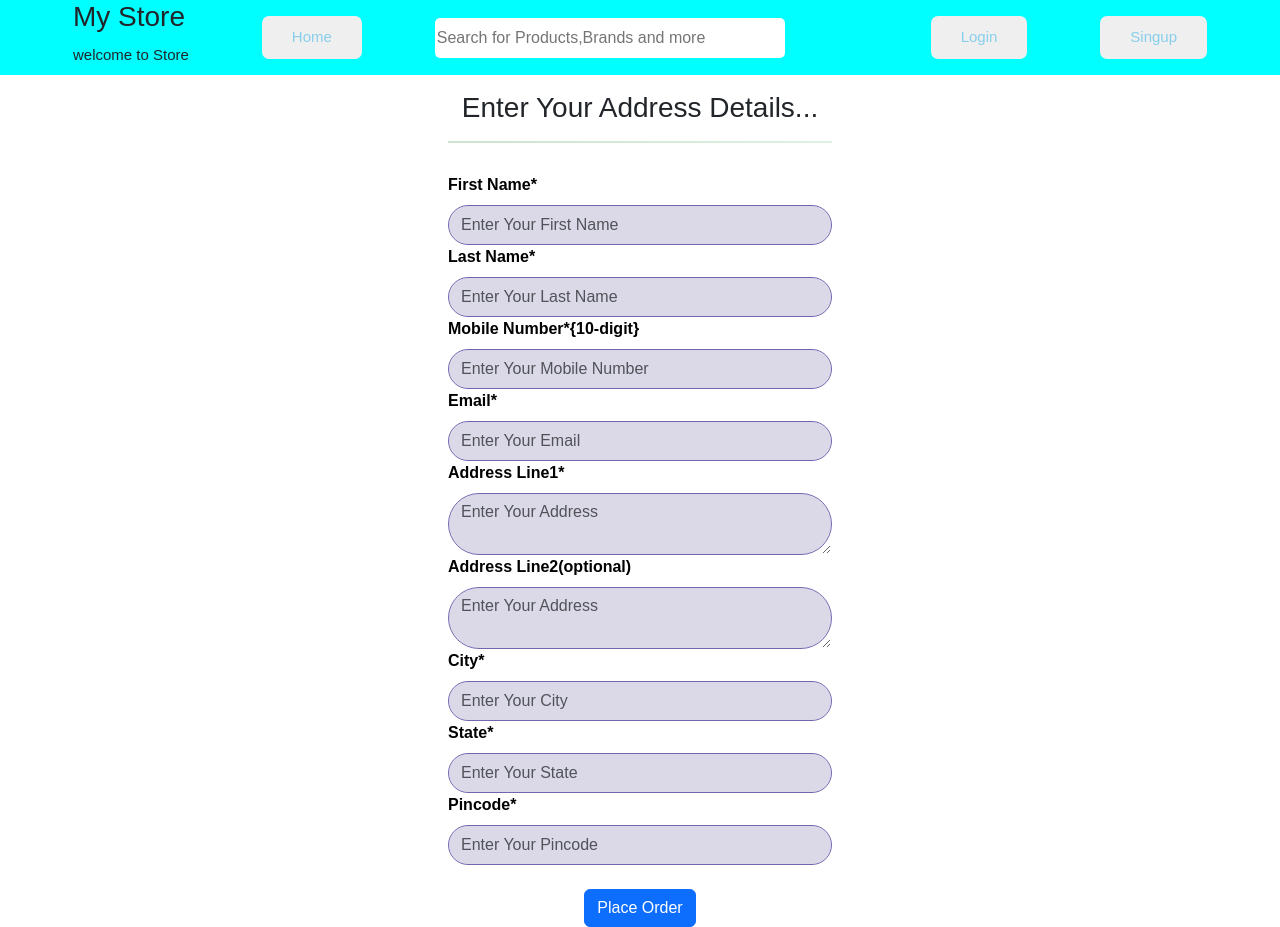
After one commit to BCharanKumar/E-commerce-Website, a Django app: page /order_address/ in a window 1280 px wide. The commit adds this page. Run offline with Django 5.2, Linux system fonts and the light colour scheme; parts of the project's set-up code (start-up, migrations or seed data) failed here and were passed over.

Commit message:
first commit

```diff
--- a/MyStore/urls.py
+++ b/MyStore/urls.py
@@ -40,6 +40,10 @@ urlpatterns = [
     path('cart/',view_cart, name='view_cart'),
     path('buy-now/<int:product_id>/',buy_now, name='buy_now'),
     path('search/',search_products, name='search_products'),
+    path('checkout/',checkout, name='checkout'),
+    path('order_address/',order_address, name='order_address'),
+
+    path('thank_you/',thank_you, name='thank_you'),
 
 
 
--- a/app/views.py
+++ b/app/views.py
@@ -121,8 +121,15 @@ def login_user(request):
 
         #Here Checking  of the email is found or not
         #User=Customer.getemail(email)
-        User=Customer.objects.get(email=email)
-        #print(email)
+
+        try:
+            User = Customer.objects.get(email=email)
+        except Customer.DoesNotExist:
+            error_msg = 'Invalid Email'
+            d = {'error': error_msg}
+            return render(request, 'login.html',d)
+
+        print(email)
         #print(Users.email)
         error_msg=None
         if User:
@@ -140,7 +147,7 @@ def login_user(request):
                           [email],
                           fail_silently=False)
 
-                #return redirect('verify_otp')
+                return redirect('verify_otp')
                 return redirect('home')
             else:
                 error_msg='Invalid Password'
@@ -198,35 +205,39 @@ def increase_cart_quantity(request):
         item.save()
         return redirect('view_cart')
     else:
+
         return redirect('view_cart')
 
 def decrease_cart_quantity(request):
     if request.method == 'POST':
         item_id = request.POST.get('item_id')
         item = Cart.objects.get(id=item_id)
-        if item.quantity > 1:
+        if item.quantity > 0:
             item.quantity -= 1
             item.save()
+        else:
+            if  item.quantity==0:
+                item.delete()
         return redirect('view_cart')
     else:
         return redirect('view_cart')
 
 
 
-'''
-def view_cart(request):
-    if 'email' in request.session:
-        email = request.session['email']
-        customer = Customer.getemail(email)
-        items = Cart.objects.filter(customer=customer)
-        total_price = 0
-        for item in items:
-            total_price += item.product.price * item.quantity
-        return render(request, 'cart.html', {'items': items, 'total_price': total_price})
-    else:
-        return redirect('login_user')
-'''
 
+# def view_cart(request):
+#     if 'email' in request.session:
+#         email = request.session['email']
+#         customer = Customer.getemail(email)
+#         items = Cart.objects.filter(customer=customer)
+#         total_price = 0
+#         for item in items:
+#             total_price += item.product.price * item.quantity
+#         return render(request, 'cart.html', {'items': items, 'total_price': total_price})
+#     else:
+#         return redirect('login_user')
+
+# '''
 def view_cart(request):
     if 'email' in request.session:
         email = request.session['email']
@@ -250,6 +261,25 @@ def view_cart(request):
     else:
         return redirect('login_user')
 
+# def view_cart(request):
+#     if request.user.is_authenticated:
+#         customer = request.user.customer
+#     else:
+#         customer_id = request.session['customer_id']
+#         customer = Customer.objects.get(id=customer_id)
+
+#     items = Cart.objects.filter(customer=customer)
+#     total_price = 0
+
+#     if request.method == 'POST':
+#         selected_items = request.POST.getlist('selected_items')
+#         for item_id in selected_items:
+#             item = Cart.objects.get(id=item_id)
+#             total_price += item.product.price * item.quantity
+
+#     return render(request, 'cart.html', {'items': items, 'total_price': total_price})
+
+
 
 
 def buy_now(request, product_id):
@@ -262,7 +292,7 @@ def buy_now(request, product_id):
             order_item, created = OrderItem.objects.get_or_create(order=order, product=product)
             order_item.quantity += 1
             order_item.save()
-            return redirect('payment_gateway')
+            return redirect('order_address')
         else:
             return redirect('login_user')
     else:
@@ -284,11 +314,109 @@ from .models import Cart
 
 
 
-def cart_count(request):
+# def cart_count(request):
 
-    if request.user.is_authenticated:
-        customer = request.user.customer
-        cart_count = Cart.objects.filter(customer=customer).count()
-        return {'cart_count': cart_count}
+#     if request.user.is_authenticated:
+#         customer = request.user.customer
+#         cart_count = Cart.objects.filter(customer=customer).count()
+#         return {'cart_count': cart_count}
+#     else:
+#         return {'cart_count': 0}
+def checkout(request):
+    if request.method == 'POST':
+        selected_items = request.POST.getlist('selected_items')
+        total_price = 0
+        for item_id in selected_items:
+            item = Cart.objects.get(id=item_id)
+            total_price += item.product.price * item.quantity
+
+        if request.user.is_authenticated:
+            customer = request.user.customer
+        else:
+            customer_id = request.session['customer_id']
+            customer = Customer.objects.get(id=customer_id)
+
+        order = Order(customer=customer)
+        order.save()
+        for item_id in selected_items:
+            item = Cart.objects.get(id=item_id)
+            OrderItem.objects.create(
+                order=order,
+                product=item.product,
+                quantity=item.quantity
+            )
+            item.delete()
+        return redirect('thank_you')
     else:
-        return {'cart_count': 0}
+        return redirect('view_cart')
+
+
+
+
+
+
+# def create_order(request):
+
+#     if request.method == 'POST':
+#         form = OrderForm(request.POST)
+#         if form.is_valid():
+#             form.save()
+#             return redirect('thank_you')
+#     else:
+#         form = OrderForm()
+#     return render(request, 'create_order.html', {'form': form})
+
+def order_address(request):
+    if request.method == 'POST':
+        first_name = request.POST['first_name']
+        last_name = request.POST['last_name']
+        mobile = request.POST['mobile']
+        address_line_1 = request.POST['address_line_1']
+        address_line_2 = request.POST['address_line_2']
+        city = request.POST['city']
+        state = request.POST['state']
+        pincode = request.POST['pincode']
+
+        # Save the data to database
+        OrderAddress.objects.create(
+            first_name=first_name,
+            last_name=last_name,
+            mobile=mobile,
+            address_line_1=address_line_1,
+            address_line_2=address_line_2,
+            city=city,
+            state=state,
+            pincode=pincode
+        )
+
+         # Send email to customer
+        subject = 'Order Successful'
+        message = f'Dear {first_name} {last_name},\n\nYour order has been successfully placed. We will deliver your order to the following address:\n\n{address_line_1}, {address_line_2}\n{city}, {state} - {pincode}\n\nThank you for shopping with us!'
+        from_email = settings.EMAIL_HOST_USER
+        to_email = [request.POST['email']]  # Assuming email is also a field in the form
+        send_mail(subject, message, from_email, to_email, fail_silently=False)
+
+        userValues={
+            'first_name':first_name,
+            'last_name':last_name,
+            'mobile':mobile,
+            'address_line_1':address_line_1,
+            'address_line_2':address_line_2,
+            'city':city,
+            'state':state,
+            'pincode':pincode
+        }
+
+        error_msg=None
+        if  (not first_name) or (not last_name) or (not mobile) or (not address_line_1) or (not city ) or (not state) or (not pincode ):
+            error_msg='* Should Not Be Empty '
+            return render(request,'order_address.html',{'error_msg':error_msg,'value':userValues})
+
+
+        return redirect('thank_you')  # Redirect to a success page
+    else:
+        return render(request, 'order_address.html')
+
+
+def thank_you(request):
+    return render(request, 'thank_you.html')
--- a/templates/Theme.html
+++ b/templates/Theme.html
@@ -120,7 +120,6 @@
   </head>
 <body >
   <!--menu starts here-->
- <img src="{% static 'images/bg.jpg' %}" alt="">
 
   <nav class="nav">
     <h3>My Store
--- a/templates/buy_now.html
+++ b/templates/buy_now.html
@@ -7,6 +7,7 @@
 <img src="{{ product.image.url }}" alt="{{ i.product.name }}" width="250" height="250" class="mt-3">
   <h1>Buy Now: {{ product.name }}</h1>
   <p>Price: {{ product.price }}</p>
+  <p>Description -: {{product.desc}}</p>
   <form action="{% url 'buy_now' product.id %}" method="post">
     {% csrf_token %}
     <button type="submit" class="btn btn-primary">Buy Now</button>
--- a/templates/data.html
+++ b/templates/data.html
@@ -65,9 +65,9 @@
                             <div class="button-container">
                                 <button type="button" class="btn btn-danger" style="float: left;">
                                     {% if i.id %}
-                                      <a href="{% url 'add_to_cart' i.id %}"  style="float: left;">Add to card</a>
+                                      <a href="{% url 'add_to_cart' i.id %}"  style="float: left;">Add to cart</a>
                                     {% else %}
-                                      <a href="#">Add to card</a>
+                                      <a href="#">Add to cart</a>
                                     {% endif %}
                                   </button>
 
--- /dev/null
+++ b/templates/order_address.html
@@ -0,0 +1,71 @@
+{% extends 'Theme.html' %}
+{% block title %}
+<title>Order Address </title>
+{% endblock %}
+
+{% block main %}
+<style>
+    label
+    {
+        float: left;
+    }
+</style>
+<center>
+
+<form class="mt-3" method="post" style="width: 30%;">
+    <h3>Enter Your Address Details...</h3>
+    {% if error_msg %}
+
+            <div class="alert alert-danger alert-dismissible fade show m-2" role="alert" >
+                <strong>{{error_msg}}</strong>
+                <button type="button" class="btn-close" data-bs-dismiss="alert" aria-label="Close"></button>
+              </div>
+
+            {% endif %}
+
+    <hr>
+{% csrf_token %}
+<div class="form-group" >
+<label for="first_name" class="form-label" >First Name*</label>
+<input type="text" name="first_name" id="first_name" class="form-control" value="{{value.first_name}}" placeholder="Enter Your First Name">
+</div>
+<div class="form-group">
+<label for="last_name" class="form-label">Last Name*</label>
+<input type="text" name="last_name" id="last_name" class="form-control" value="{{value.last_name}}" placeholder="Enter Your Last Name">
+</div>
+<div class="form-group">
+<label for="mobile" class="form-label">Mobile Number*{10-digit}</label>
+<input type="number" name="mobile" id="mobile" class="form-control" value="{{value.mobile}}" placeholder="Enter Your Mobile Number">
+</div>
+<div class="form-group">
+    <label for="email" class="form-label">Email*</label>
+    <input type="email" name="email" id="email" class="form-control" placeholder="Enter Your Email">
+</div>
+
+<div class="form-group">
+<label for="address_line_1" class="form-label">Address Line1*</label>
+<textarea name="address_line_1" id="address_line_1" class="form-control"  value="{{value.address_line_1}}" placeholder="Enter Your Address"></textarea>
+</div>
+<div class="form-group">
+<label for="address_line_2" class="form-label">Address Line2(optional)</label>
+<textarea name="address_line_2" id="address_line_2" class="form-control" value="{{value.address_line_2}}" placeholder="Enter Your Address"></textarea>
+</div>
+<div class="form-group">
+<label for="city" class="form-label">City*</label>
+<input type="text" name="city" id="city" class="form-control" value="{{value.city}}" placeholder="Enter Your City">
+</div>
+<div class="form-group">
+<label for="state" class="form-label">State*</label>
+<input type="text" name="state" id="state" class="form-control" value="{{value.state}}" placeholder="Enter Your State">
+</div>
+<div class="form-group">
+<label for="pincode" class="form-label">Pincode*</label>
+<input type="number" name="pincode" id="pincode" class="form-control" value="{{value.pincode}}" placeholder="Enter Your Pincode">
+</div>
+<br>
+<div class="form-group">
+<button type="submit" class="btn btn-primary">Place Order</button>
+</div>
+</form>
+</center>
+{% endblock %}
```
Also changed, not shown: app/forms.py (+10 -0 lines), app/models.py (+11 -0 lines), templates/cart.html (+24 -21 lines), templates/checkout.html (added, +23 -0 lines), templates/create_order.html (added, +19 -0 lines), templates/thank_you.html (added, +17 -0 lines), app/migrations/0009_orderaddress.py (added), app/migrations/0010_remove_orderaddress_created_at_and_more.py (added), app/migrations/0011_alter_orderaddress_address_line_1_and_more.py (added), app/migrations/0012_orderaddress_email.py (added), app/migrations/0013_alter_orderaddress_email.py (added), app/migrations/0014_remove_orderaddress_email.py (added), db.sqlite3.
